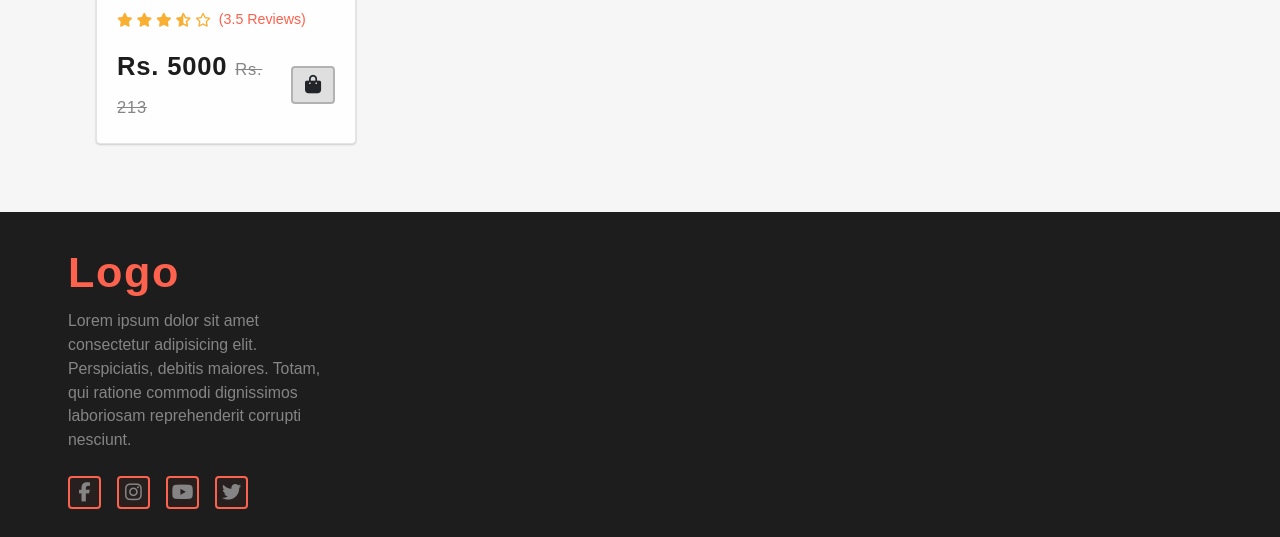
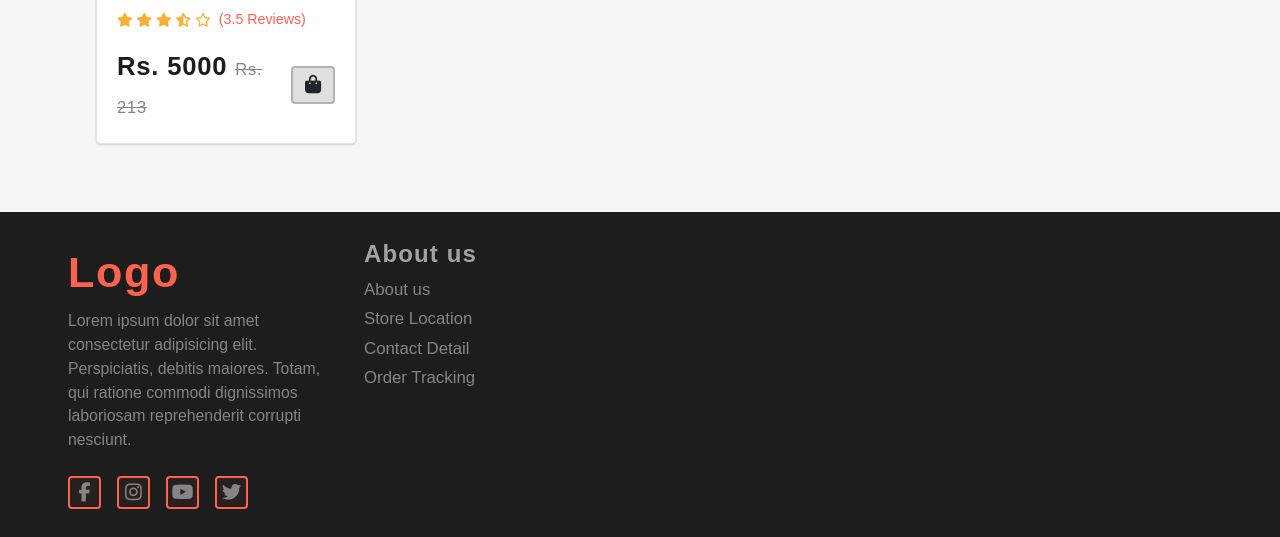
Before and after one commit to gokarna123-goku/simple-e-com-app, a plain HTML site: page index.html in a window 1280 px wide. Shown: the part 2277-2814 px from the top of the page. Drawn offline with nearby package versions, Linux system fonts and the light colour scheme.

Commit message:
working on the detail about store section

```diff
--- a/index.html
+++ b/index.html
@@ -277,7 +277,6 @@
             <div class="row">
                 <div class="col-lg-3">
                     <div class="p-2">
-                        <!-- <h3 class="footer_title">About Store</h3> -->
                         <a href="index.html" class="logo">Logo</a>
                         <p class="desc mt-1 mb-4">
                             Lorem ipsum dolor sit amet consectetur adipisicing elit. Perspiciatis, debitis maiores.
@@ -291,7 +290,17 @@
                         </div>
                     </div>
                 </div>
-                <div class="col-lg-2"></div>
+                <div class="col-lg-2">
+                    <div class="p-2">
+                        <h3 class="footer_title">About us</h3>
+                        <div class="link_section d-flex align-items-start flex-column">
+                            <a href="#" class="link mb-1">About us</a>
+                            <a href="#" class="link mb-1">Store Location</a>
+                            <a href="#" class="link mb-1">Contact Detail</a>
+                            <a href="#" class="link mb-1">Order Tracking</a>
+                        </div>
+                    </div>
+                </div>
                 <div class="col-lg-2"></div>
                 <div class="col-lg-5"></div>
             </div>
--- a/style.css
+++ b/style.css
@@ -392,6 +392,21 @@ footer .desc{
 .social_box:hover{
     color: var(--secondary_color);
 }
+footer .footer_title{
+    font-size: 1.5rem;
+    font-weight: 600;
+    color: var(--nav_color);
+    letter-spacing: 0.07rem;
+}
+.link_section{
+    width: 100%;
+    height: auto;
+}
+.link_section .link{
+    color: var(--tertiary_color);
+    font-size: 1.05rem;
+    font-weight: 500;
+}
 
 
 /*  */
```
